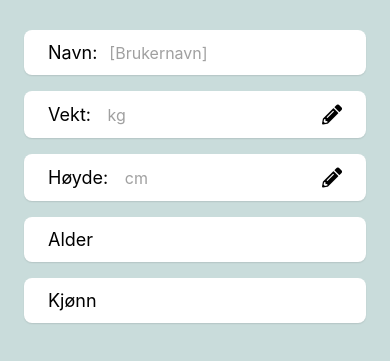
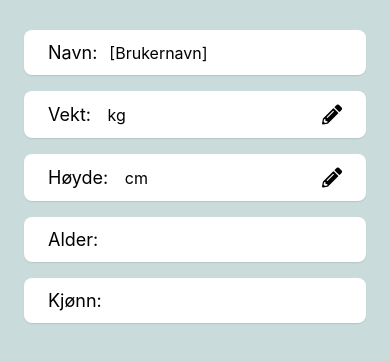
Before and after one commit to TommyS-NO/PhysioFlow-Prototype, a React Native app in the folder frontend/: screen /SettingsScreen in a window 390 px wide. Shown: the part 218-579 px from the top of the page. Built offline with nearby package versions, Linux system fonts and the light colour scheme; no server answers.

Commit message:
Added things to do to TODO

```diff
--- a/frontend/Screens/SettingsScreen.tsx
+++ b/frontend/Screens/SettingsScreen.tsx
@@ -217,8 +217,8 @@ const SettingsScreen: React.FC = () => {
           value={`${userProfile.height} cm `}
           isEditable
         />
-        <NonEditableField label="Alder" value={userProfile.age} />
-        <NonEditableField label="Kjønn" value={userProfile.gender} />
+        <NonEditableField label="Alder:" value={userProfile.age} />
+        <NonEditableField label="Kjønn:" value={userProfile.gender} />
         </View>
         </View>
         <TouchableOpacity
--- a/frontend/Styles/Settings_Style.ts
+++ b/frontend/Styles/Settings_Style.ts
@@ -104,7 +104,7 @@ export const styles = StyleSheet.create({
   fieldValue: {
     flex: 1,
     fontSize: 16,
-    color: "#A0A0A0", // Faded text color for non-editable fields
+    color: "#00000",
   },
   editingIcons: {
     flexDirection: "row",
```
Also changed, not shown: frontend/TODO.txt.
